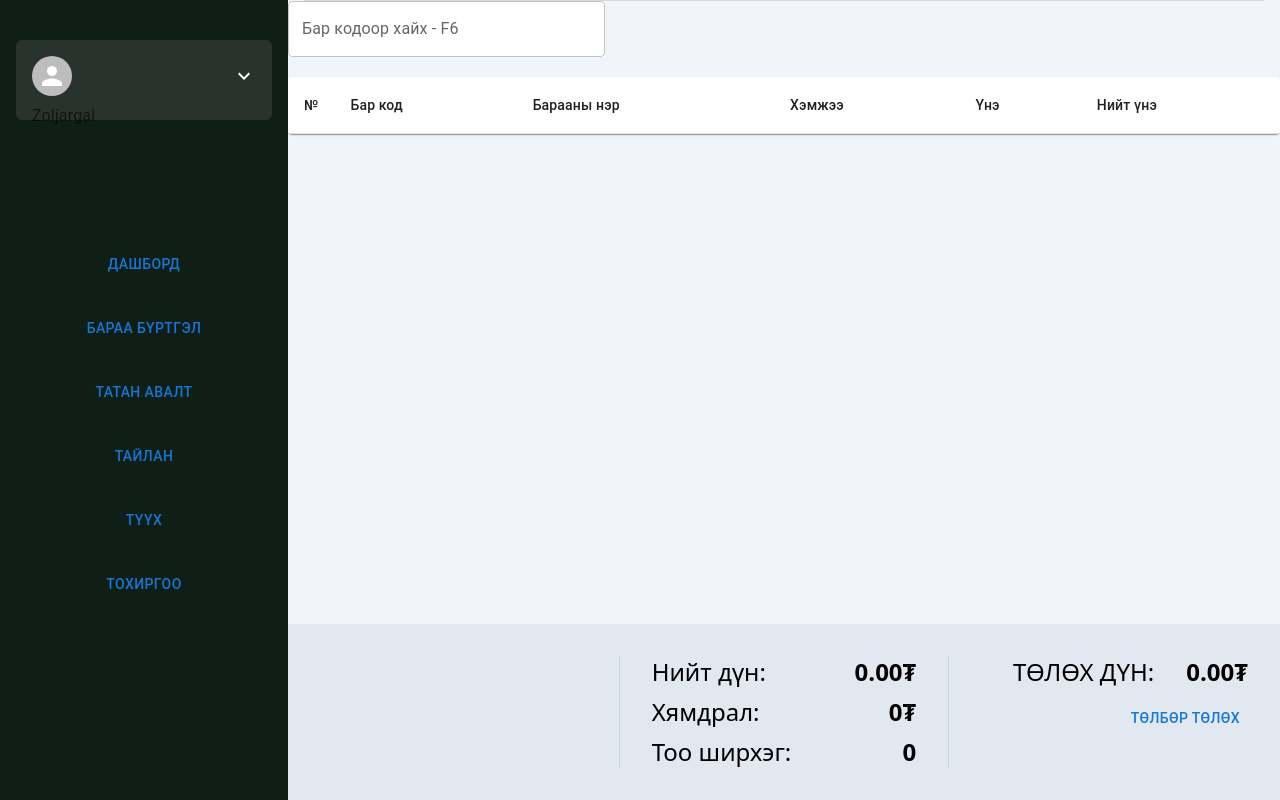
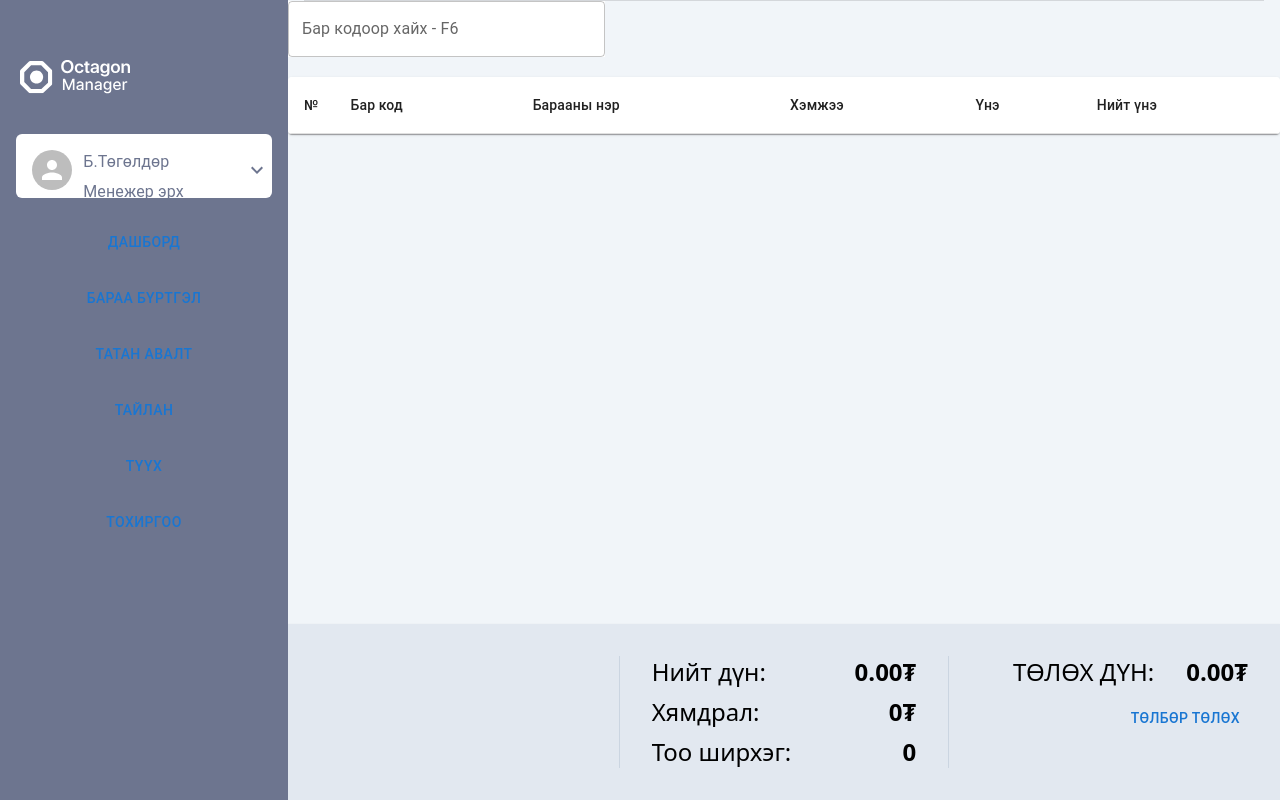
Before and after one commit to octa-project/octagon-manager-fe, a Next.js app: page / in a window 1280 px wide. Built offline with nearby package versions, Linux system fonts and the light colour scheme.

Commit message:
added sidebar

```diff
--- a/src/app/layout.tsx
+++ b/src/app/layout.tsx
@@ -23,7 +23,7 @@ export default function RootLayout({
       <body>
         <main className='relative'>
           <div className='flex'>
-            <div className='bg-[#0f1e17] flex-initial w-72 pt-10'>
+            <div className='bg-[#6d758f] flex-initial w-72 pt-10'>
               <Sidebar />
             </div>
             <div className='flex-auto min-h-screen overflow-auto bg-slate-100 relative'>
--- a/src/components/bars/sidebar.tsx
+++ b/src/components/bars/sidebar.tsx
@@ -7,12 +7,12 @@ import { usePathname } from 'next/navigation'
 import Link from 'next/link'
 import { Button, MenuItem, Typography, IconButton, Avatar } from '@mui/material';
 import KeyboardArrowDownIcon from '@mui/icons-material/KeyboardArrowDown';
+import Image from 'next/image'
 
 const Sidebar = () => {
     const pathname = usePathname()
-    const normal = 'font-sans text-base rounded-md w-full h-12 capitalize text-white bg-violet-400 hover:bg-violet-200';
-    const hovered = 'font-sans text-base rounded-md w-full h-12 capitalize text-black bg-violet-50  hover:text-white hover:bg-violet-200';
-
+    const selected = 'font-sans text-base rounded-2xl w-full h-10 capitalize text-[#6d758f] bg-[#f8f7f5] hover:bg-violet-200';
+    const notselected = 'font-sans text-base rounded-2xl w-full h-10 capitalize text-white bg-[#6d758f]  hover:text-white hover:bg-violet-200';
 
     const createHandleMenuClick = (menuItem: string) => {
         return () => {
@@ -23,24 +23,35 @@ const Sidebar = () => {
     return (
         <div>
             <div>
+                <Image
+                    src="/octa.svg"
+                    alt="octa logo"
+                    className="p-5"
+                    width={150}
+                    height={48}
+                />
                 <Dropdown >
-                    <div className='px-4'>
-                        <MenuButton className='font-sans rounded-md w-full h-20 py-4 px-4 bg-[#28332d] text-white border-violet-100'>
-                            <div className='grid grid-cols-4 gap-8'>
+                    <div className='px-4 pt-5'>
+                        <MenuButton className='font-sans rounded-md w-full h-16 py-4 px-4 bg-white text-white'>
+                            <div className='grid grid-cols-5 gap-8'>
+                                <div className='col-span-1'>
+                                    <Avatar
+                                        alt="Remy Sharp"
+                                        className="w-7 h-7"
+
+                                    />
+                                </div>
                                 <div className='col-span-3'>
-                                    <div>
-                                        <Avatar
-                                            alt="Remy Sharp"
-                                            className="w-7 h-7"
-                                        />
-                                    </div>
-                                    <Typography className='font-sans text-white text-xs text-left pt-2' color="text.secondary" gutterBottom>
-                                        Zoljargal
+                                    <Typography className='font-sans text-[#6d758f] text-xs text-left pt' gutterBottom>
+                                        Б.Төгөлдөр
+                                    </Typography>
+                                    <Typography className='font-sans text-[#6d758f] text-xs text-left pt' gutterBottom>
+                                        Менежер эрх
                                     </Typography>
                                 </div>
-                                <div>
-                                    <IconButton>
-                                        <KeyboardArrowDownIcon className='text-white' />
+                                <div className='col-span-1'>
+                                    <IconButton className=''>
+                                        <KeyboardArrowDownIcon className='text-[#6d758f]' />
                                     </IconButton>
                                 </div>
                             </div>
@@ -51,13 +62,13 @@ const Sidebar = () => {
                     </div>
                 </Dropdown>
             </div>
-            <ul className='py-2 pt-28'>
+            <ul className='py-2 pt-4'>
                 <li className='py-2 px-4'>
                     <Tooltip title="Дашборд" placement="left">
                         <Link href='/dashboard'>
                             <Button className={`${pathname === '/dashboard'
-                                ? normal
-                                : hovered}`}
+                                ? selected
+                                : notselected}`}
                             >Дашборд</Button>
                         </Link>
                     </Tooltip>
@@ -66,8 +77,8 @@ const Sidebar = () => {
                     <Tooltip title="Бараа бүртгэл" placement="left">
                         <Link href='/items'>
                             <Button className={`${pathname === '/items'
-                                ? normal
-                                : hovered}`}
+                                ? selected
+                                : notselected}`}
                             >Бараа бүртгэл</Button>
                         </Link>
                     </Tooltip>
@@ -76,8 +87,8 @@ const Sidebar = () => {
                     <Tooltip title="Татаг авалт" placement="left">
                         <Link href='/purchase'>
                             <Button className={`${pathname === '/purchase'
-                                ? normal
-                                : hovered}`}
+                                ? selected
+                                : notselected}`}
                             >Татан авалт</Button>
                         </Link>
                     </Tooltip>
@@ -86,8 +97,8 @@ const Sidebar = () => {
                     <Tooltip title="Тайлан" placement="left">
                         <Link href='/reports'>
                             <Button className={`${pathname === '/reports'
-                                ? normal
-                                : hovered}`}
+                                ? selected
+                                : notselected}`}
                             >Тайлан</Button>
                         </Link>
                     </Tooltip>
@@ -96,8 +107,8 @@ const Sidebar = () => {
                     <Tooltip title="Түүх" placement="left">
                         <Link href='/history'>
                             <Button className={`${pathname === '/history'
-                                ? normal
-                                : hovered}`}
+                                ? selected
+                                : notselected}`}
                             >Түүх</Button>
                         </Link>
                     </Tooltip>
@@ -106,8 +117,8 @@ const Sidebar = () => {
                     <Tooltip title="Тохиргоо" placement="left">
                         <Link href='/settings'>
                             <Button className={`${pathname === '/settings'
-                                ? normal
-                                : hovered}`}
+                                ? selected
+                                : notselected}`}
                             >Тохиргоо</Button>
                         </Link>
                     </Tooltip>
```
Also changed, not shown: public/octa.svg (added).
